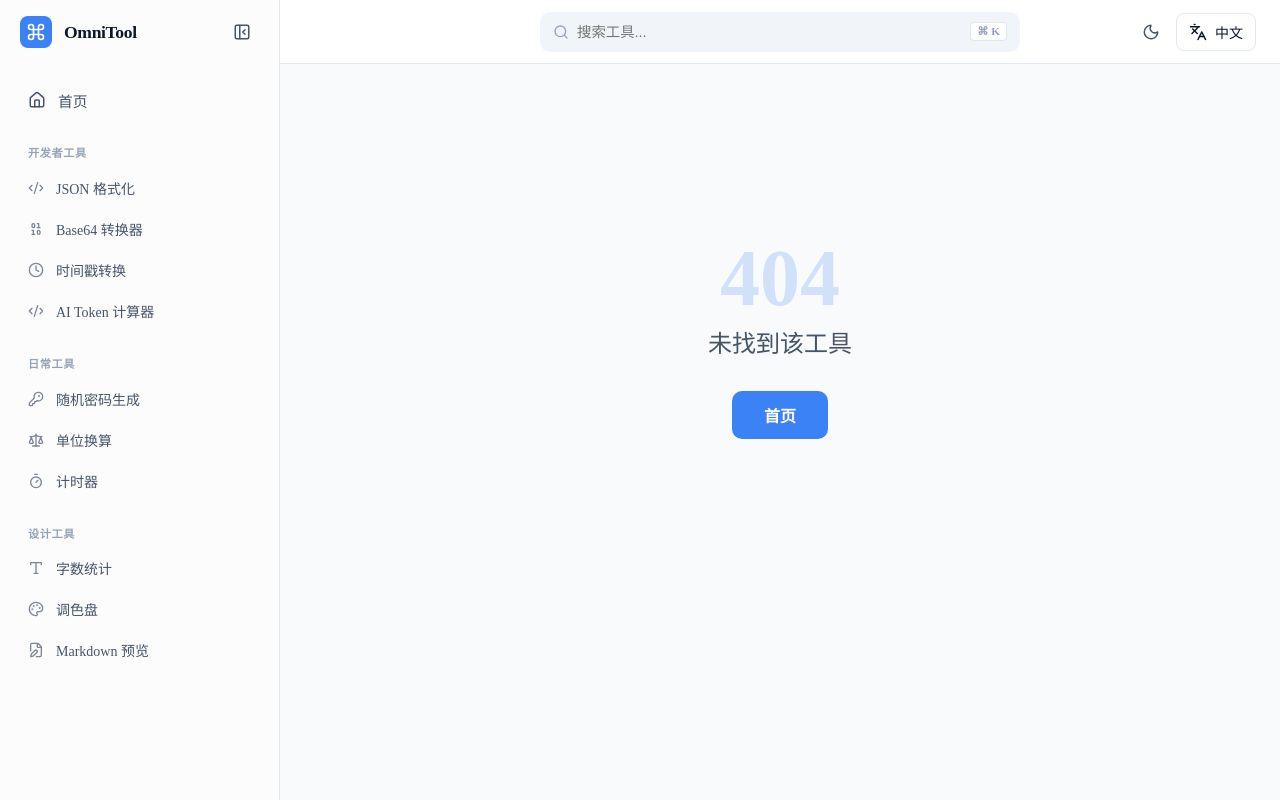
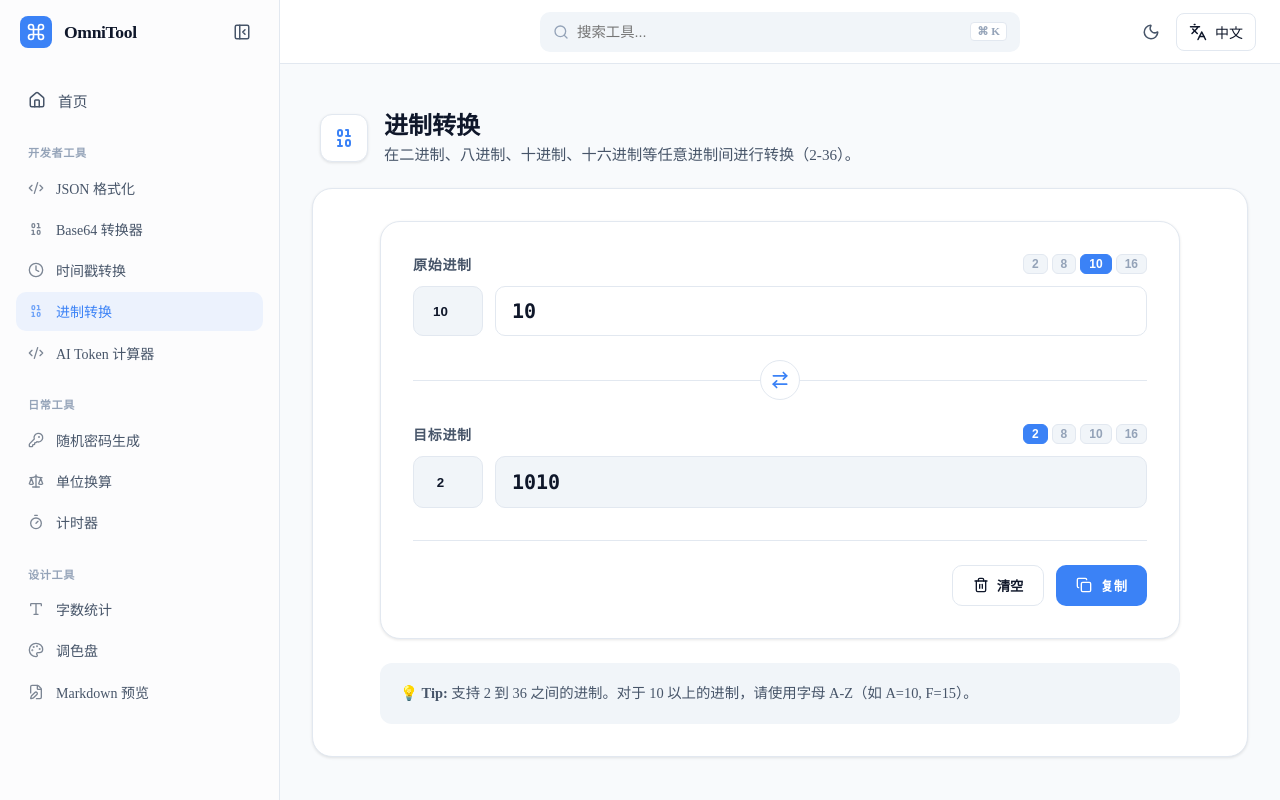
Before and after one commit to dgfnydx/OmniTool-Box, a Vue app: page /tool/base-converter in a window 1280 px wide. Before the commit this address had no page. Built offline with nearby package versions, Linux system fonts and the light colour scheme.

Commit message:
feat:增加进制转换工具

```diff
--- a/src/i18n/locales/en.ts
+++ b/src/i18n/locales/en.ts
@@ -69,6 +69,16 @@ export default {
         r50k_base: 'Used by GPT-2 and older models. Less efficient for non-English text.',
         chinese_general: 'General Chinese Models (Qwen, Baichuan, ChatGLM). Uses an estimated rule: 1 Chinese char ≈ 0.6-1.5 tokens.'
       }
+    },
+    'base-converter': {
+      name: 'Base Converter',
+      description: 'Convert numbers between different bases (2-36).',
+      input: 'Input Value',
+      fromBase: 'From Base',
+      toBase: 'To Base',
+      result: 'Converted Result',
+      invalidInput: 'Invalid input for selected base',
+      tip: 'Supports bases from 2 to 36. For bases above 10, use letters A-Z (e.g., A=10, F=15).'
     },
     'password-generator': {
       name: 'Password Generator',
--- a/src/i18n/locales/zh.ts
+++ b/src/i18n/locales/zh.ts
@@ -69,6 +69,16 @@ export default {
         r50k_base: 'GPT-2 和更早的模型使用。对非英语文本的编码效率较低。',
         chinese_general: '通用中国大模型 (通义千问、百川、智谱等)。使用估算规则：1 个汉字约 0.6-1.5 个 token，英文单词按 1.3 比例估算。'
       }
+    },
+    'base-converter': {
+      name: '进制转换',
+      description: '在二进制、八进制、十进制、十六进制等任意进制间进行转换（2-36）。',
+      input: '输入数值',
+      fromBase: '原始进制',
+      toBase: '目标进制',
+      result: '转换结果',
+      invalidInput: '当前输入对于所选进制无效',
+      tip: '支持 2 到 36 之间的进制。对于 10 以上的进制，请使用字母 A-Z（如 A=10, F=15）。'
     },
     'password-generator': {
       name: '随机密码生成',
--- a/src/registry/toolRegistry.ts
+++ b/src/registry/toolRegistry.ts
@@ -44,6 +44,14 @@ export const tools: ToolMetadata[] = [
     icon: markRaw(Clock),
     description: 'Convert Unix timestamps to readable dates.',
     component: () => import('../tools/developer/TimestampConverter.vue')
+  },
+  {
+    id: 'base-converter',
+    name: 'Base Converter',
+    category: 'developer',
+    icon: markRaw(Binary),
+    description: 'Convert numbers between different bases.',
+    component: () => import('../tools/developer/BaseConverter.vue')
   },
   {
     id: 'token-counter',
--- /dev/null
+++ b/src/tools/developer/BaseConverter.vue
@@ -0,0 +1,371 @@
+<script setup lang="ts">
+import { ref, watch, computed } from 'vue';
+import { useI18n } from 'vue-i18n';
+import { useToastStore } from '../../store/toast';
+import { ArrowRightLeft, Copy, Trash2 } from 'lucide-vue-next';
+
+const { t } = useI18n();
+const toast = useToastStore();
+
+const input = ref('10');
+const fromBase = ref(10);
+const toBase = ref(2);
+const result = ref('');
+const error = ref('');
+
+const commonBases = [
+  { name: 'Binary', value: 2 },
+  { name: 'Octal', value: 8 },
+  { name: 'Decimal', value: 10 },
+  { name: 'Hex', value: 16 }
+];
+
+const convert = () => {
+  error.value = '';
+  if (!input.value.trim()) {
+    result.value = '';
+    return;
+  }
+
+  try {
+    // Parse the input according to the source base
+    const decimalValue = parseInt(input.value, fromBase.value);
+
+    if (isNaN(decimalValue)) {
+      throw new Error('Invalid input');
+    }
+
+    // Convert to the target base
+    result.value = decimalValue.toString(toBase.value).toUpperCase();
+  } catch (e) {
+    result.value = '';
+    error.value = t('tools.base-converter.invalidInput');
+  }
+};
+
+const swapBases = () => {
+  const tempBase = fromBase.value;
+  fromBase.value = toBase.value;
+  toBase.value = tempBase;
+
+  if (result.value && !error.value) {
+    input.value = result.value;
+  }
+  convert();
+};
+
+const clearAll = () => {
+  input.value = '';
+  result.value = '';
+  error.value = '';
+};
+
+const copyResult = () => {
+  if (result.value) {
+    navigator.clipboard.writeText(result.value);
+    toast.show(t('common.actions.copied'));
+  }
+};
+
+watch([input, fromBase, toBase], convert, { immediate: true });
+</script>
+
+<template>
+  <div class="tool-container">
+    <div class="converter-card">
+      <div class="input-grid">
+        <div class="input-section">
+          <div class="label-row">
+            <label>{{ t('tools.base-converter.fromBase') }}</label>
+            <div class="quick-bases">
+              <button
+                v-for="base in commonBases"
+                :key="base.value"
+                @click="fromBase = base.value"
+                :class="{ active: fromBase === base.value }"
+                class="base-pill"
+              >
+                {{ base.value }}
+              </button>
+            </div>
+          </div>
+          <div class="base-selector">
+            <input type="number" v-model.number="fromBase" min="2" max="36" class="base-input">
+            <input
+              type="text"
+              v-model="input"
+              :placeholder="t('tools.base-converter.input')"
+              class="value-input"
+              spellcheck="false"
+            >
+          </div>
+        </div>
+
+        <div class="action-divider">
+          <button class="swap-btn" @click="swapBases">
+            <ArrowRightLeft :size="20" />
+          </button>
+        </div>
+
+        <div class="input-section">
+          <div class="label-row">
+            <label>{{ t('tools.base-converter.toBase') }}</label>
+            <div class="quick-bases">
+              <button
+                v-for="base in commonBases"
+                :key="base.value"
+                @click="toBase = base.value"
+                :class="{ active: toBase === base.value }"
+                class="base-pill"
+              >
+                {{ base.value }}
+              </button>
+            </div>
+          </div>
+          <div class="base-selector">
+            <input type="number" v-model.number="toBase" min="2" max="36" class="base-input">
+            <div class="result-display" :class="{ error: error }">
+              {{ error || result || '---' }}
+            </div>
+          </div>
+        </div>
+      </div>
+
+      <div class="card-footer">
+        <button @click="clearAll" class="secondary-btn">
+          <Trash2 :size="16" />
+          <span>{{ t('common.actions.clear') }}</span>
+        </button>
+        <button @click="copyResult" class="primary-btn" :disabled="!result || !!error">
+          <Copy :size="16" />
+          <span>{{ t('common.actions.copy') }}</span>
+        </button>
+      </div>
+    </div>
+
+    <div class="info-card">
+      <p>💡 <b>Tip:</b> {{ t('tools.base-converter.tip') }}</p>
+    </div>
+  </div>
+</template>
+
+<style scoped>
+.tool-container {
+  max-width: 800px;
+  margin: 0 auto;
+}
+
+.converter-card {
+  background: var(--bg-card);
+  border-radius: 20px;
+  border: 1px solid var(--border-color);
+  box-shadow: var(--card-shadow);
+  padding: 2rem;
+  margin-bottom: 1.5rem;
+}
+
+.input-grid {
+  display: flex;
+  flex-direction: column;
+  gap: 1.5rem;
+}
+
+.input-section {
+  display: flex;
+  flex-direction: column;
+  gap: 0.75rem;
+}
+
+.label-row {
+  display: flex;
+  justify-content: space-between;
+  align-items: center;
+  flex-wrap: wrap;
+  gap: 0.5rem;
+}
+
+label {
+  font-size: 0.875rem;
+  font-weight: 700;
+  color: var(--text-secondary);
+  text-transform: uppercase;
+  letter-spacing: 0.05em;
+}
+
+.quick-bases {
+  display: flex;
+  gap: 0.25rem;
+}
+
+.base-pill {
+  padding: 2px 8px;
+  border-radius: 6px;
+  border: 1px solid var(--border-color);
+  background: var(--bg-secondary);
+  color: var(--text-muted);
+  font-size: 0.75rem;
+  font-weight: 600;
+  cursor: pointer;
+  transition: all 0.2s;
+}
+
+.base-pill:hover {
+  border-color: var(--accent-color);
+  color: var(--accent-color);
+}
+
+.base-pill.active {
+  background: var(--accent-color);
+  color: white;
+  border-color: var(--accent-color);
+}
+
+.base-selector {
+  display: flex;
+  gap: 0.75rem;
+}
+
+.base-input {
+  width: 70px;
+  padding: 0.75rem;
+  border-radius: 10px;
+  border: 1px solid var(--border-color);
+  background: var(--bg-secondary);
+  color: var(--text-primary);
+  font-weight: 700;
+  text-align: center;
+  outline: none;
+}
+
+.value-input, .result-display {
+  flex: 1;
+  padding: 0.75rem 1rem;
+  border-radius: 10px;
+  border: 1px solid var(--border-color);
+  background: var(--bg-card);
+  color: var(--text-primary);
+  font-family: 'Monaco', 'Menlo', monospace;
+  font-size: 1.25rem;
+  font-weight: 600;
+  outline: none;
+  transition: border-color 0.2s;
+}
+
+.value-input:focus {
+  border-color: var(--accent-color);
+}
+
+.result-display {
+  background: var(--bg-secondary);
+  min-height: 52px;
+  display: flex;
+  align-items: center;
+}
+
+.result-display.error {
+  color: #ef4444;
+  font-size: 0.9rem;
+  border-color: rgba(239, 68, 68, 0.2);
+}
+
+.action-divider {
+  display: flex;
+  justify-content: center;
+  position: relative;
+}
+
+.action-divider::before {
+  content: '';
+  position: absolute;
+  top: 50%;
+  left: 0;
+  right: 0;
+  height: 1px;
+  background: var(--border-color);
+  z-index: 0;
+}
+
+.swap-btn {
+  width: 40px;
+  height: 40px;
+  border-radius: 50%;
+  border: 1px solid var(--border-color);
+  background: var(--bg-card);
+  color: var(--accent-color);
+  display: flex;
+  justify-content: center;
+  align-items: center;
+  cursor: pointer;
+  z-index: 1;
+  transition: all 0.3s;
+}
+
+.swap-btn:hover {
+  transform: rotate(180deg);
+  background: var(--bg-secondary);
+}
+
+.card-footer {
+  margin-top: 2rem;
+  display: flex;
+  justify-content: flex-end;
+  gap: 0.75rem;
+  padding-top: 1.5rem;
+  border-top: 1px solid var(--border-color);
+}
+
+.primary-btn, .secondary-btn {
+  display: flex;
+  align-items: center;
+  gap: 0.5rem;
+  padding: 0.6rem 1.25rem;
+  border-radius: 10px;
+  font-weight: 600;
+  cursor: pointer;
+  transition: all 0.2s;
+}
+
+.primary-btn {
+  background: var(--accent-color);
+  color: white;
+  border: none;
+}
+
+.primary-btn:disabled {
+  opacity: 0.5;
+  cursor: not-allowed;
+}
+
+.secondary-btn {
+  background: var(--bg-card);
+  color: var(--text-primary);
+  border: 1px solid var(--border-color);
+}
+
+.primary-btn:hover:not(:disabled) {
+  opacity: 0.9;
+  transform: translateY(-1px);
+}
+
+.secondary-btn:hover {
+  background: var(--bg-secondary);
+}
+
+.info-card {
+  padding: 1.25rem;
+  background: var(--bg-secondary);
+  border-radius: 12px;
+  color: var(--text-secondary);
+  font-size: 0.9rem;
+  line-height: 1.5;
+}
+
+@media (max-width: 600px) {
+  .base-selector {
+    flex-direction: column;
+  }
+  .base-input {
+    width: 100%;
+  }
+}
+</style>
```
